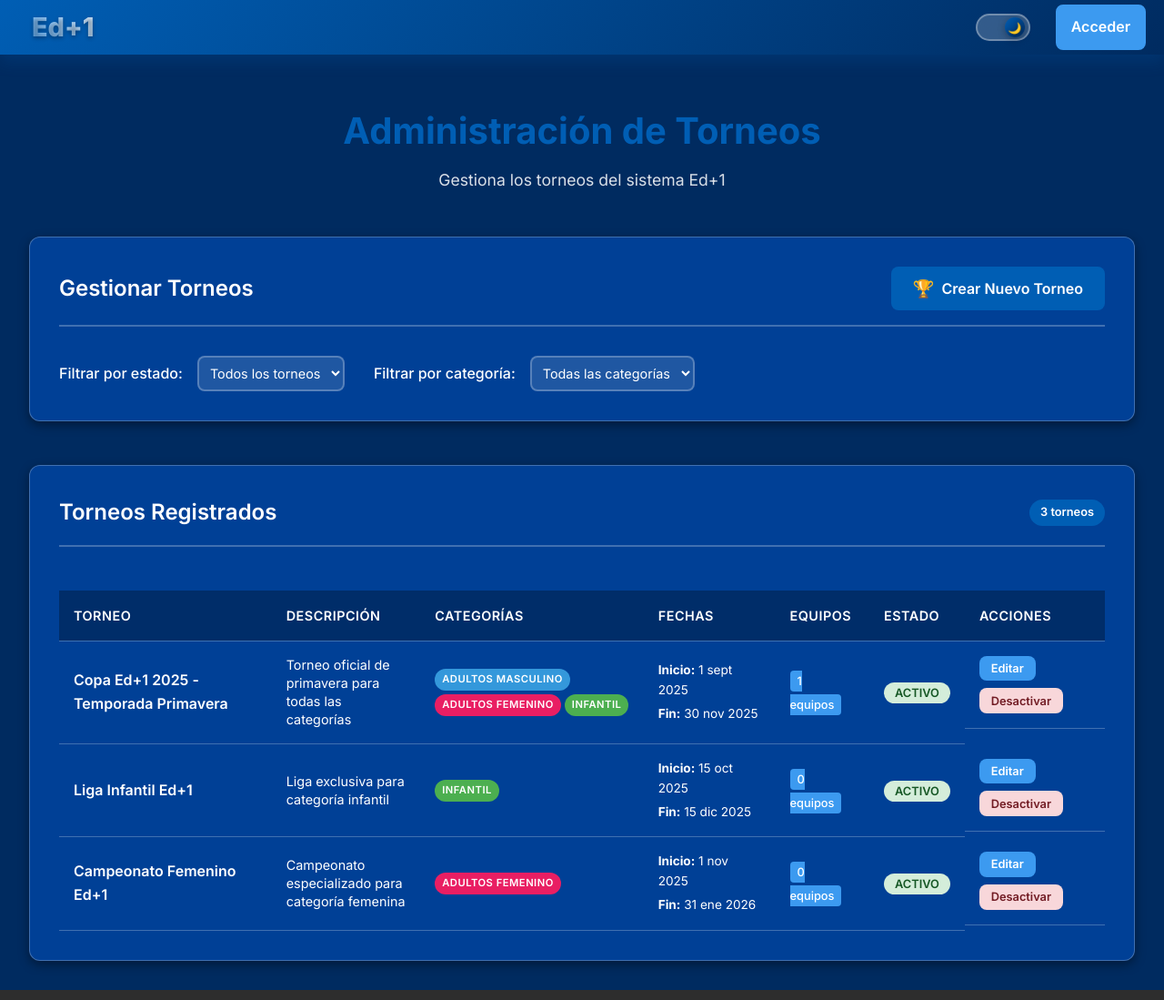
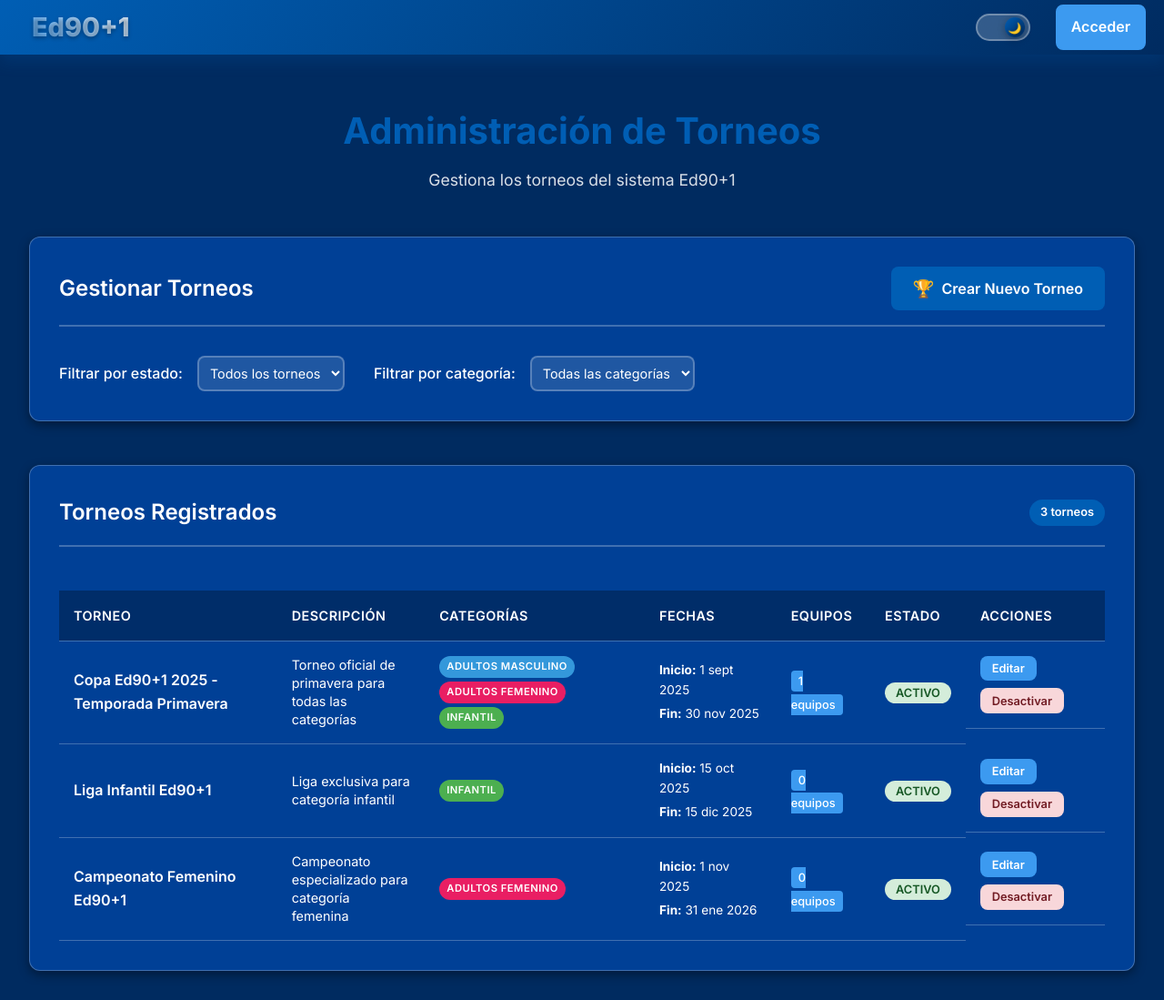
Before and after one commit to SebasTaclar/edmas1, a Vue app: page /admin/tournaments in a window 1280 px wide. Shown: the whole page at 91% size. Built offline with nearby package versions, Linux system fonts and the light colour scheme.

Commit message:
rebrand everything to ed90+1

```diff
--- a/index.html
+++ b/index.html
@@ -4,9 +4,9 @@
     <meta charset="UTF-8" />
     <link rel="icon" href="/favicon.ico" />
     <meta name="viewport" content="width=device-width, initial-scale=1.0" />
-    <title>Ed+1 - Organización de Torneos de Fútbol</title>
-    <meta name="description" content="Ed+1 - Plataforma web responsive para organizar y gestionar torneos de fútbol de manera profesional y eficiente." />
-    <meta name="keywords" content="torneos de fútbol, organización deportiva, gestión de torneos, Ed+1, Edmas1" />
+    <title>Ed90+1 - Organización de Torneos de Fútbol</title>
+    <meta name="description" content="Ed90+1 - Plataforma web responsive para organizar y gestionar torneos de fútbol de manera profesional y eficiente." />
+    <meta name="keywords" content="torneos de fútbol, organización deportiva, gestión de torneos, Ed90+1, Ed90mas1" />
   </head>
   <body>
     <div id="app"></div>
--- a/package.json
+++ b/package.json
@@ -1,5 +1,5 @@
 {
-  "name": "edmas1-frontend",
+  "name": "ed90mas1-frontend",
   "version": "0.0.0",
   "private": true,
   "type": "module",
--- a/src/App.vue
+++ b/src/App.vue
@@ -1,7 +1,7 @@
 <template>
   <header>
     <nav class="navbar">
-      <RouterLink class="link-navbar home" to="/" @click="closeMobileMenu">Ed+1</RouterLink>
+      <RouterLink class="link-navbar home" to="/" @click="closeMobileMenu">Ed90+1</RouterLink>
 
       <!-- Menu hamburguesa para mobile -->
       <button class="hamburger-menu" @click="toggleMobileMenu" :class="{ 'active': isMobileMenuOpen }">
--- a/src/assets/main.css
+++ b/src/assets/main.css
@@ -1,7 +1,7 @@
 @import url('https://fonts.googleapis.com/css2?family=Inter:wght@300;400;500;600;700;800&display=swap');
 
 :root {
-  /* Ed+1 Brand Colors */
+  /* Ed90+1 Brand Colors */
   --primary-blue: #005eb4;      /* Barra de módulos */
   --secondary-blue: #3c9af0;    /* Azul claro */
   --tertiary-blue: #004096;     /* Azul medio */
--- a/src/assets/styles/global.css
+++ b/src/assets/styles/global.css
@@ -1,4 +1,4 @@
-/* Ed+1 - Paleta de colores centralizada */
+/* Ed90+1 - Paleta de colores centralizada */
 :root {
   /* Colores principales */
   --primary-blue: #005eb4;      /* Barra de módulos */
--- a/src/components/UpsertTournamentPopup.vue
+++ b/src/components/UpsertTournamentPopup.vue
@@ -10,7 +10,7 @@
     <div class="form-row">
      <div class="input-group">
       <label for="tournamentName">Nombre del Torneo *</label>
-      <input type="text" id="tournamentName" v-model="formData.name" required placeholder="Ej: Copa Ed+1 Verano 2025"
+      <input type="text" id="tournamentName" v-model="formData.name" required placeholder="Ej: Copa Ed90+1 Verano 2025"
        class="form-input" :class="{ 'error': errors.name }" @input="clearError('name')" />
       <span v-if="errors.name" class="error-message">{{ errors.name }}</span>
      </div>
--- a/src/data/tournaments.json
+++ b/src/data/tournaments.json
@@ -2,7 +2,7 @@
   "tournaments": [
     {
       "id": "1",
-      "name": "Copa Ed+1 2025 - Temporada Primavera",
+      "name": "Copa Ed90+1 2025 - Temporada Primavera",
       "description": "Torneo oficial de primavera para todas las categorías",
       "startDate": "2025-09-01",
       "endDate": "2025-11-30",
@@ -16,7 +16,7 @@
     },
     {
       "id": "2",
-      "name": "Liga Infantil Ed+1",
+      "name": "Liga Infantil Ed90+1",
       "description": "Liga exclusiva para categoría infantil",
       "startDate": "2025-10-15",
       "endDate": "2025-12-15",
@@ -30,7 +30,7 @@
     },
     {
       "id": "3",
-      "name": "Campeonato Femenino Ed+1",
+      "name": "Campeonato Femenino Ed90+1",
       "description": "Campeonato especializado para categoría femenina",
       "startDate": "2025-11-01",
       "endDate": "2026-01-31",
--- a/src/views/Admin.vue
+++ b/src/views/Admin.vue
@@ -2,7 +2,7 @@
  <div class="admin-container">
   <div class="page-header">
    <h1>🛠️ MÓDULO ADMINISTRACIÓN</h1>
-   <p>Gestión completa del sistema Ed+1 - Equipos y Torneos</p>
+   <p>Gestión completa del sistema Ed90+1 - Equipos y Torneos</p>
   </div>
 
   <div class="dashboard-grid">
@@ -99,7 +99,7 @@
        <div class="activity-icon">🏆</div>
        <div class="activity-content">
         <h4>Torneo Creado</h4>
-        <p>Se creó el torneo "Copa Ed+1 Verano 2025"</p>
+        <p>Se creó el torneo "Copa Ed90+1 Verano 2025"</p>
         <span class="activity-time">Ayer</span>
        </div>
       </div>
--- a/src/views/AdminTournaments.vue
+++ b/src/views/AdminTournaments.vue
@@ -4,7 +4,7 @@
    <!-- Header de Administración -->
    <div class="admin-header">
     <h1>Administración de Torneos</h1>
-    <p>Gestiona los torneos del sistema Ed+1</p>
+    <p>Gestiona los torneos del sistema Ed90+1</p>
    </div>
 
    <!-- Botón para crear nuevo torneo -->
```
Also changed, not shown: 2 other files (tests, documents, lock files or other folders).
